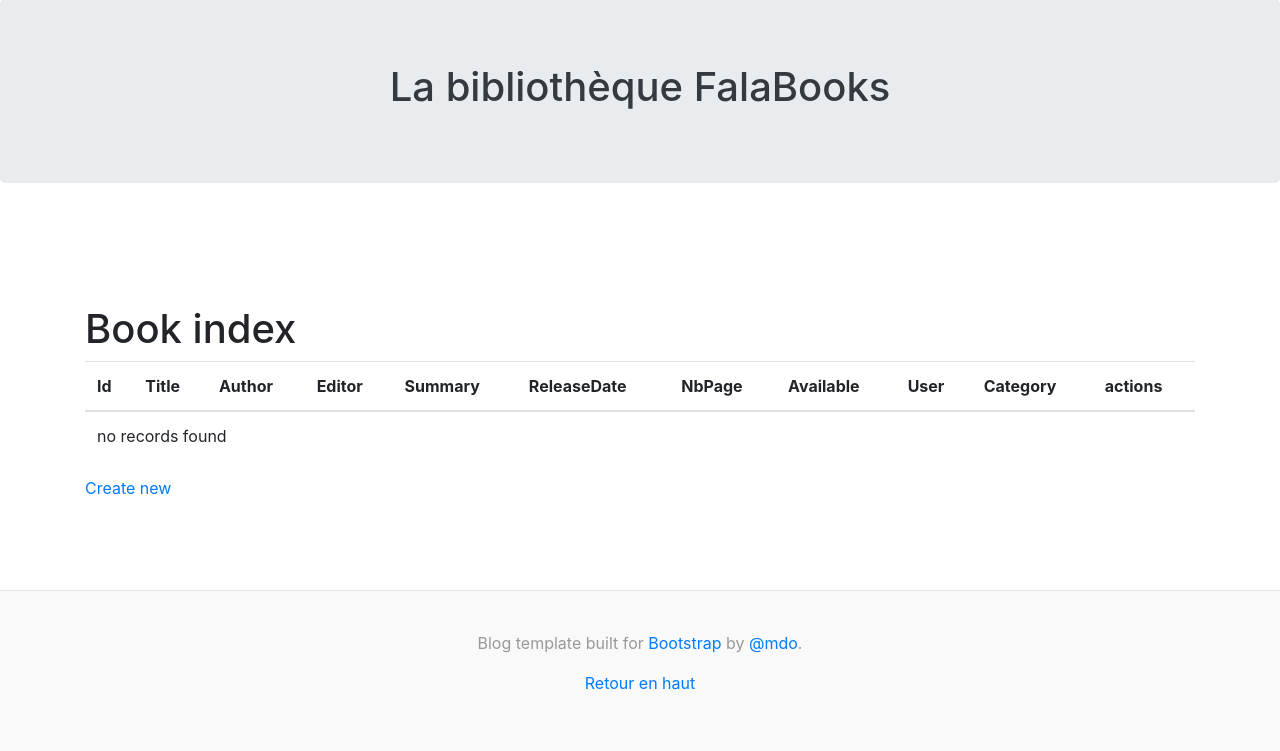
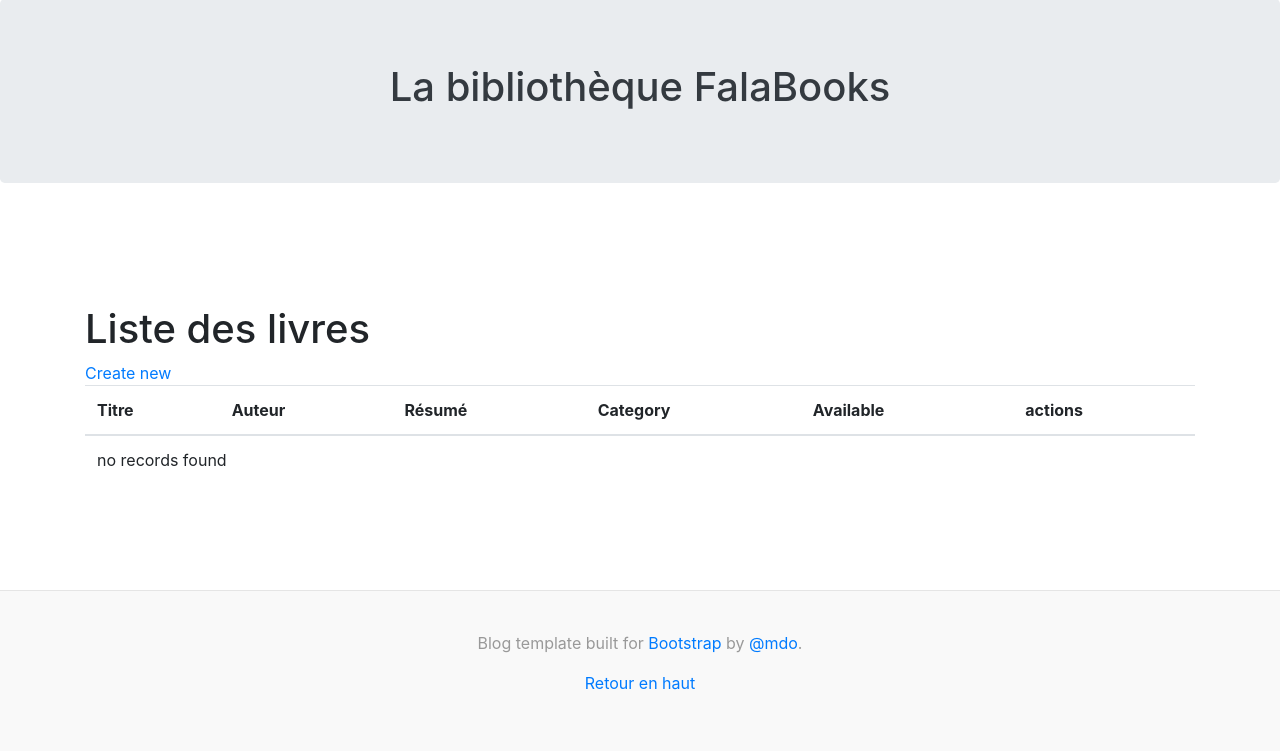
Before and after one commit to mbelacat/bibliotheque_falabooks, a Symfony app: template templates/book/index.html.twig in a window 1280 px wide. Shown: the part 49-800 px from the top of the page. Run offline with Twig, Linux system fonts and the light colour scheme; the template is opened without the code that fills it, so the values that code supplies are empty; some libraries are stand-ins or nearby versions.

Commit message:
form add/edit book, index-new-showview

```diff
--- a/src/Entity/Book.php
+++ b/src/Entity/Book.php
@@ -3,6 +3,7 @@
 namespace App\Entity;
 
 use Doctrine\ORM\Mapping as ORM;
+use Symfony\Component\Validator\Constraints as Assert;
 
 /**
  * @ORM\Entity(repositoryClass="App\Repository\BookRepository")
--- a/src/Entity/Category.php
+++ b/src/Entity/Category.php
@@ -80,4 +80,9 @@ class Category
 
         return $this;
     }
+
+    public function __toString()
+    {
+        return $this->name;
+    }
 }
--- a/templates/base.html.twig
+++ b/templates/base.html.twig
@@ -8,10 +8,10 @@
         {% endblock %}
     </head>
     <body class="h-100">
-        {%block header %}{% endblock %}
+        {% block header %}{% endblock %}
         {% block pageTitle %}{% endblock %}
         {% block body %}{% endblock %}
-        {%block footer %}{% endblock %}
+        {% block footer %}{% endblock %}
         {% block javascripts %}{% endblock %}
     </body>
 </html>
--- a/templates/book/_form.html.twig
+++ b/templates/book/_form.html.twig
@@ -1,4 +1,4 @@
 {{ form_start(form) }}
     {{ form_widget(form) }}
-    <button class="btn">{{ button_label|default('Save') }}</button>
+    <button class="btn">{{ button_label|default('Ajouter') }}</button>
 {{ form_end(form) }}
--- a/templates/book/index.html.twig
+++ b/templates/book/index.html.twig
@@ -3,40 +3,31 @@
 {% block title %}Book index{% endblock %}
 
 {% block body %}
-    <h1>Book index</h1>
-
+    <h1>Liste des livres</h1>
+    <div class="">
+      <a href="{{ path('book_new') }}">Create new</a>
+    </div>
     <table class="table">
         <thead>
             <tr>
-                <th>Id</th>
-                <th>Title</th>
-                <th>Author</th>
-                <th>Editor</th>
-                <th>Summary</th>
-                <th>ReleaseDate</th>
-                <th>NbPage</th>
+                <th>Titre</th>
+                <th>Auteur</th>
+                <th>Résumé</th>
+                <th>Category</th>
                 <th>Available</th>
-                <th>User</th>
-                <th>Category</th>
                 <th>actions</th>
             </tr>
         </thead>
         <tbody>
         {% for book in books %}
             <tr>
-                <td>{{ book.id }}</td>
-                <td>{{ book.title }}</td>
+                <td><a href="{{ path('book_show', {'id': book.id}) }}"> {{ book.title }}</a></td>
                 <td>{{ book.author }}</td>
-                <td>{{ book.editor }}</td>
                 <td>{{ book.summary }}</td>
-                <td>{{ book.releaseDate ? book.releaseDate|date('Y-m-d H:i:s') : '' }}</td>
-                <td>{{ book.nbPage }}</td>
-                <td>{{ book.available ? 'Yes' : 'No' }}</td>
-                <td>{{ book.user }}</td>
                 <td>{{ book.category }}</td>
+                <td>{{ book.available ? '<button type="button"  class="btn btn-success">Dispo</button>' : '<button type="button" type="button"  class="btn btn-danger">Non dispo</button>>' }}</button></td>
                 <td>
-                    <a href="{{ path('book_show', {'id': book.id}) }}">show</a>
-                    <a href="{{ path('book_edit', {'id': book.id}) }}">edit</a>
+                  <button type="button" class="btn btn-primary"><a href="{{ path('book_edit', {'id': book.id}) }}">edit</a></button>
                 </td>
             </tr>
         {% else %}
@@ -47,5 +38,5 @@
         </tbody>
     </table>
 
-    <a href="{{ path('book_new') }}">Create new</a>
+
 {% endblock %}
--- a/templates/book/new.html.twig
+++ b/templates/book/new.html.twig
@@ -1,4 +1,4 @@
-{% extends 'base.html.twig' %}
+{% extends 'layout.html.twig' %}
 
 {% block title %}New Book{% endblock %}
 
@@ -6,6 +6,5 @@
     <h1>Create new Book</h1>
 
     {{ include('book/_form.html.twig') }}
-
     <a href="{{ path('book_index') }}">back to list</a>
 {% endblock %}
--- a/templates/category/edit.html.twig
+++ b/templates/category/edit.html.twig
@@ -1,4 +1,4 @@
-{% extends 'base.html.twig' %}
+{% extends 'layout.html.twig' %}
 
 {% block title %}Edit Category{% endblock %}
 
```
Also changed, not shown: src/Form/BookType.php (+34 -8 lines), templates/book/edit.html.twig (+3 -6 lines), templates/book/show.html.twig (+8 -4 lines), templates/category/_form.html.twig (+6 -2 lines), 2 other files.
